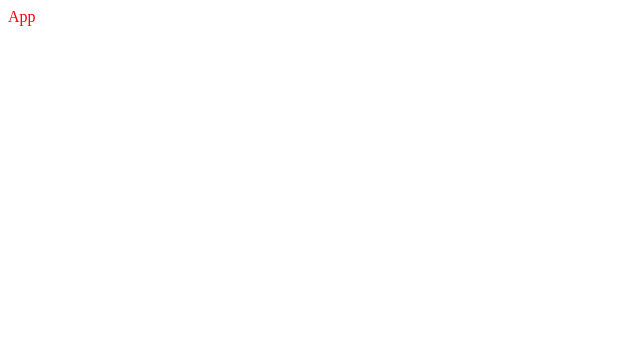
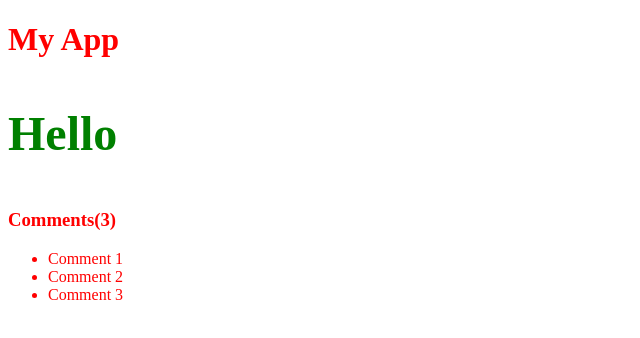
Before and after one commit to ahmed-razic/ui-feedback, a React (Create React App) app: page / in a window 1280 px wide. Shown: the top 338 px of the page, without its empty margins (0-640 px from the left). Built offline with nearby package versions, Linux system fonts and the light colour scheme.

Commit message:
intro to JSX

```diff
--- a/src/App.js
+++ b/src/App.js
@@ -1,4 +1,28 @@
 function App() {
-  return <div>App</div>;
+  const title = 'My App';
+  const hello = 'Hello';
+  const comments = [
+    { id: 1, text: 'Comment 1' },
+    { id: 2, text: 'Comment 2' },
+    { id: 3, text: 'Comment 3' },
+  ];
+  const showComments = true;
+  const commentsBlock = (
+    <ul>
+      {comments.map((item, index) => (
+        <li key={index}>{item.text}</li>
+      ))}
+    </ul>
+  );
+
+  return (
+    <div>
+      <h1>{title}</h1>
+      <p className='name-class'>{hello}</p>
+
+      <h3>Comments({comments.length})</h3>
+      {showComments && commentsBlock}
+    </div>
+  );
 }
 export default App;
--- a/src/index.css
+++ b/src/index.css
@@ -1,3 +1,9 @@
 body {
   color: red;
 }
+
+.name-class {
+  font-weight: bolder;
+  font-size: 3rem;
+  color: green;
+}
```
